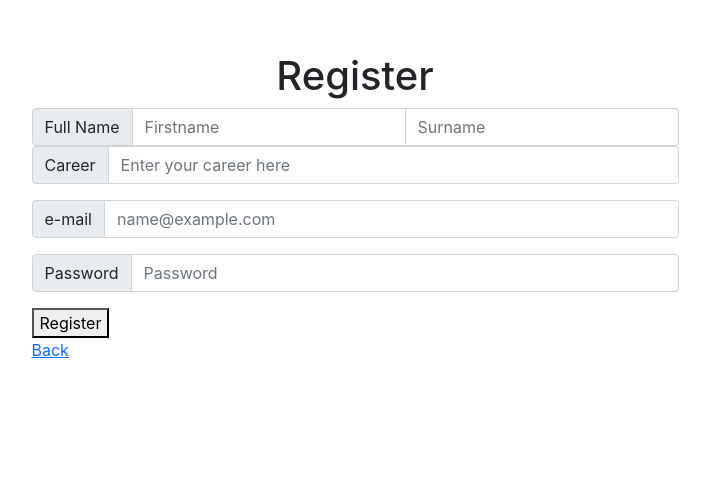
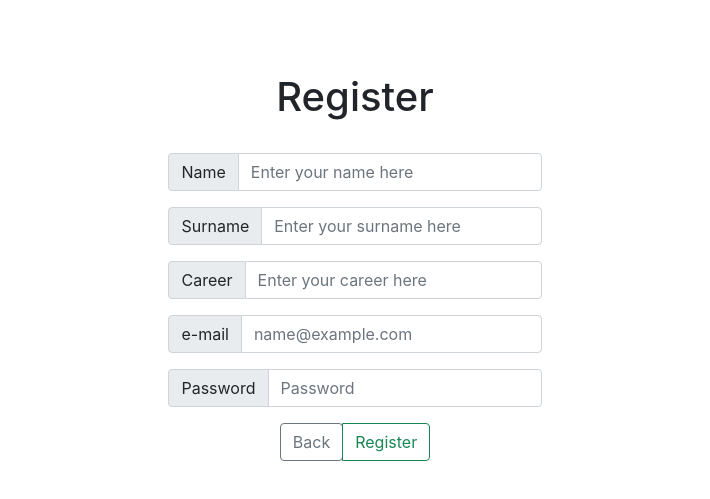
Before and after one commit to JuanSeZ/Studability, a React (Create React App) app in the folder frontend/: page /register in a window 1280 px wide. Shown: the part 113-612 px from the top of the page, without its empty margins (285-995 px from the left). Built offline with nearby package versions, Linux system fonts and the light colour scheme.

Commit message:
Register Page modified, everything working

```diff
--- a/frontend/src/pages/HomePage.jsx
+++ b/frontend/src/pages/HomePage.jsx
@@ -4,10 +4,10 @@ export default function HomePage() {
     return (
         <div style={{justifyContent: "center"}}>
             <h1>Studability, study smart</h1>
-            <Link to='./'>
+            <Link to='/'>
                 <button type="button" className="btn btn-outline-danger">Log Out</button>
             </Link>
-</div>
+        </div>
 
-)
+    )
 }
--- a/frontend/src/pages/RegisterPage.jsx
+++ b/frontend/src/pages/RegisterPage.jsx
@@ -67,7 +67,7 @@ export default function RegisterPage() {
     return (
         <div>
             {errorMsg && <div className="alert alert-danger" role="alert">{errorMsg}</div>}
-            <div style={{display: 'flex', justifyContent: 'center', alignItems: 'center', height: '80vh'}}>
+            <div style={{display: 'flex', justifyContent: 'center', alignItems: 'center', height: '95vh'}}>
                 <form onSubmit={handleSubmit}>
                     <div className="form-group">
                         <div className="col-md-12 text-center">
@@ -75,25 +75,29 @@ export default function RegisterPage() {
                         </div>
                     </div>
 
-                    <div className="input-group">
-                        <span className="input-group-text">Full Name</span>
+                    <br/>
+
+                    <div className="input-group mb-3">
+                        <span className="input-group-text" id="inputGroup-sizing-default">Name</span>
                         <input type="name"
-                               aria-label="First name"
                                className="form-control"
-                               placeholder="Firstname"
+                               placeholder="Enter your name here"
                                value={name}
                                name="name"
-                               onChange={nameChange}
-                        ></input>
+                               onChange={nameChange}/>
+                    </div>
+
+
+                    <div className="input-group mb-3">
+                        <span className="input-group-text" id="inputGroup-sizing-default">Surname</span>
                         <input type="surname"
-                               aria-label="Surname"
                                className="form-control"
-                               placeholder="Surname"
+                               placeholder="Enter your surname here"
                                value={surname}
                                name="surname"
-                               onChange={surnameChange}
-                        ></input>
+                               onChange={surnameChange}/>
                     </div>
+
 
                     <div className="input-group mb-3">
                         <span className="input-group-text" id="inputGroup-sizing-default">Career</span>
@@ -104,6 +108,8 @@ export default function RegisterPage() {
                                name="career"
                                onChange={careerChange}/>
                     </div>
+
+
                     <div className="input-group mb-3">
                         <span className="input-group-text" id="inputGroup-sizing-default">e-mail</span>
                         <input type="email"
@@ -113,6 +119,7 @@ export default function RegisterPage() {
                                name="email"
                                onChange={emailChange}/>
                     </div>
+
 
                     <div className="input-group mb-3">
                         <span className="input-group-text" id="inputGroup-sizing-default">Password</span>
@@ -125,13 +132,15 @@ export default function RegisterPage() {
                                onChange={passwordChange}/>
                     </div>
 
-                    <div>
-                        <button type="submit">Register</button>
+                    <div style={{display: 'flex', justifyContent: 'center', alignItems: 'center'}}>
+                        <div className="btn-group" role="group" aria-label="Basic outlined example">
+                            <Link to="/">
+                                <button type="button" className="btn btn-outline-secondary">Back</button>
+                            </Link>
+                            <button type="submit" className="btn btn-outline-success">Register</button>
+                        </div>
                     </div>
 
-                    <div>
-                        <Link to="/">Back</Link>
-                    </div>
                 </form>
             </div>
         </div>
```
